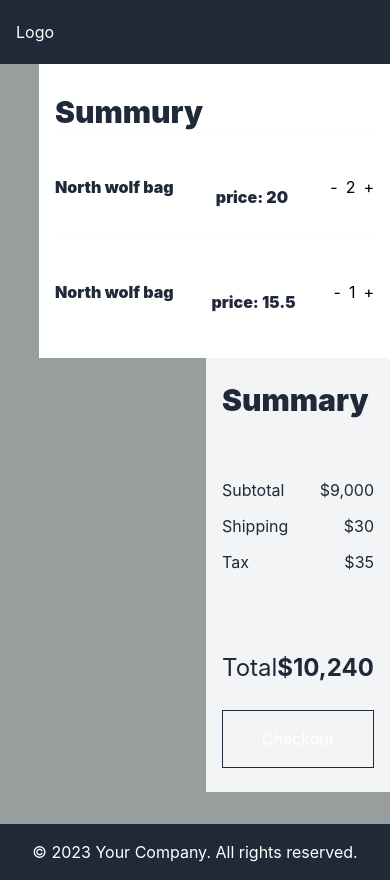
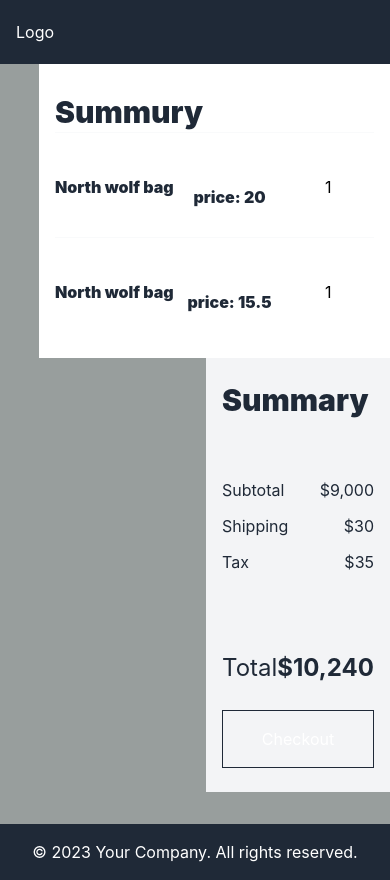
Before and after one commit to yazid120/AfricaExpress, a React (Vite) app in the folder React/: page /cart in a window 390 px wide. Built offline with nearby package versions, Linux system fonts and the light colour scheme.

Commit message:
fix: quantity product

```diff
--- a/React/src/views/Cart/component/cart_summary.jsx
+++ b/React/src/views/Cart/component/cart_summary.jsx
@@ -16,25 +16,38 @@ const cart = [
     quantity: 1,
   },
 ];
+/*function Cart(){
 
-function SummaryCart(){
-    const [QteProduct,SetQteProduct] = useState([]);
+ return(
+  <div className="cart">
+  {
+    cart.map((product)=>{
+      <SummaryCart key={product.id} product={product} />
+    })
+  }
+ </div>
+ )
+}*/
+
+function SummaryCart({product}){
+    const [QteProduct, SetQteProduct] = useState(1);
+    console.log(QteProduct)
 
 
-function increase_qte(cart_key){
-  SetQteProduct(QteProduct=>
-    QteProduct.map((cart)=>
-      cart_key === cart.id ? {...cart, product_qte: cart.quantity + 1} : cart
-    )
-  )
+function increase_qte(){
+  if(QteProduct<=0){
+   SetQteProduct(1)
+  }else{
+    SetQteProduct(QteProduct+1)
+  }
 }
 
-function decrease_qte(cart_key){
-  SetQteProduct(QteProduct=>
-    QteProduct.map((item)=>
-      cart_key === item.id ? {...item, product_qte: item.quantity - 1} : item
-    )
-  )
+function decrease_qte(){
+  if(QteProduct<=0){
+    SetQteProduct(1)
+  }else{
+    SetQteProduct(QteProduct-1)
+  }
 }
     return(
         <>
@@ -46,12 +59,11 @@ function decrease_qte(cart_key){
         <p className="lg:text-4xl text-3xl font-black leading-10 text-gray-800 dark:text-white pt-3">
           Summury
         </p>
-
           {/* Cart items */}
           <div>
           {
-            cart.map((item, key)=>(
-            <div key={key} className="md:flex items-strech py-8 md:py-10 lg:py-8 border-t border-gray-50" >
+            cart.map((item)=>(
+            <div key={item.id} className="md:flex items-strech py-8 md:py-10 lg:py-8 border-t border-gray-50" >
              <div className="flex items-center justify-between w-full pt-1">
               <p className="text-base font-black leading-none text-gray-800 dark:text-white">
                 North wolf bag
@@ -62,31 +74,14 @@ function decrease_qte(cart_key){
               </p>
             </div>
               <div className="flex items-center space-x-2">
-                {/*<input
-                  className="cursor-pointer bg-primary text-white px-3 py-1 rounded-full"
-                  type="button"
-                  id="decrease_btn"
-                  defaultValue="-" onClick={()=>decrease_qte(item.id)}
-            />*/}
-            <button onClick={()=>decrease_qte(item.id)}>-</button>
-                {/*<input
-                  className="w-10 text-center border border-gray-300"
-                  type="text"
-                  id="quantity_product"
-                  value={item.quantity}
-                  maxLength={2}
-                  max={item.quantity}
-                />*/}
-                <div>{item.quantity}</div>
-            <button onClick={()=>increase_qte(item.id)}>+</button>
-                {/*
-                <input
-                  className="cursor-pointer bg-primary text-white px-2 py-1 rounded-full"
-                  type="button"
-                  id="increase_btn"
-                  defaultValue="+" onClick={()=>increase_qte(item.id)} />
-                  <button onClick={()=>increase_qte(item.id)}>increase</button>
-                  */}
+
+            <button type="button" className="cursor-pointer bg-primary text-white px-3 py-1 rounded-full"
+             onClick={()=>decrease_qte()}>-</button>
+
+                <p>{QteProduct}</p>
+
+            <button type="button" className="cursor-pointer bg-primary text-white px-3 py-1 rounded-full"
+             onClick={()=>increase_qte()}>+</button>
 
               </div>
             </div>
--- a/React/src/views/Product/product.jsx
+++ b/React/src/views/Product/product.jsx
@@ -77,7 +77,7 @@ return(
           </div>
         </div>
       </div>
-
+      {/*** Search Product Filter ***/}
       <ShopProduct products={products} SearchProdFilter={SearchProdFilter}/>
     </div>
   </div>
```
